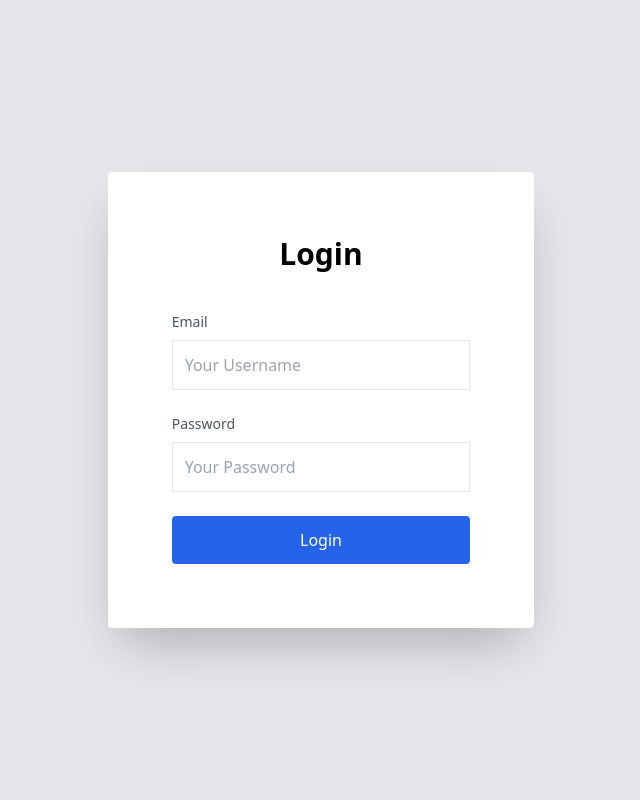
After one commit to Pranavlovescode/SkillSync, a Django app: template tweetApp/templates/login.html in a window 1280 px wide. The commit adds this page. Shown: the whole page, without its empty margins (319-959 px from the left). Run offline with Django 5.2, Linux system fonts and the light colour scheme; the template is opened without the code that fills it, so the values that code supplies are empty; some libraries are stand-ins or nearby versions.

Commit message:
new branch for templating engine

```diff
--- a/tweetApp/templates/index.html
+++ b/tweetApp/templates/index.html
@@ -1,15 +1,24 @@
+<!-- index.html -->
 {% load static %}
 <!DOCTYPE html>
 <html lang="en">
-<head>
-    <meta charset="UTF-8">
-    <meta name="viewport" content="width=device-width, initial-scale=1.0">
+  <head>
+    <meta charset="UTF-8" />
+    <meta name="viewport" content="width=device-width, initial-scale=1.0" />
     <title>PeepTalk</title>
     <script src="https://cdn.tailwindcss.com"></script>
-</head>
-<body>
-    <h1 class="font-bold text-4xl text-center">Welcome to PeepTalk</h1>
+  </head>
+  <body>
+    <!-- Check if this shows up -->
+    {% block login_form %}
+    <!-- Default content for login_form block -->
+    {% endblock %}
+
+
+    <!-- Check if this shows up -->
+    {% block signup_form %}
+    <!-- Default content for signup_form block -->
+    {% endblock %}
     <script src="{% static 'script.js' %}"></script>
-
-</body>
+  </body>
 </html>
--- /dev/null
+++ b/tweetApp/templates/login.html
@@ -0,0 +1,37 @@
+<!-- login.html -->
+{% extends "index.html" %}
+{% block login_form %}
+<div class="flex justify-center items-center h-screen bg-gray-200">
+  <div class="bg-white p-16 rounded shadow-2xl w-1/3">
+    <h2 class="text-3xl font-bold mb-10 text-center">Login</h2>
+    <form action="{% url 'login' %}" method="POST">
+      {% csrf_token %}
+      <div class="mb-6">
+        <label for="username" class="block mb-2 text-sm text-gray-600">Email</label>
+        <input
+          type="text"
+          name="email"
+          id="username"
+          placeholder="Your Username"
+          class="border w-full p-3"
+        />
+      </div>
+      <div class="mb-6">
+        <label for="password" class="block mb-2 text-sm text-gray-600">Password</label>
+        <input
+          type="password"
+          name="password"
+          id="password"
+          placeholder="Your Password"
+          class="border w-full p-3"
+        />
+      </div>
+      <button
+        type="submit"
+        class="w-full bg-blue-600 hover:bg-blue-500 text-white p-3 rounded"
+      >
+        Login
+      </button>
+    </form>
+  </div>
+{% endblock %}
--- /dev/null
+++ b/tweetApp/templates/signup.html
@@ -0,0 +1,5 @@
+{% extends "index.html" %}
+{% block signup_form %}
+<div>This is signup form</div>
+
+{% endblock %}
--- a/tweetApp/tweetApp/urls.py
+++ b/tweetApp/tweetApp/urls.py
@@ -20,11 +20,12 @@ from django.urls import path,include
 from django.conf import settings
 from django.conf.urls.static import static
 from tweetApp import views
+from .views import login_view,signup_view
 
 urlpatterns = [
     path("admin/", admin.site.urls),
     path('api/',include('tweets.urls')),
-    path('',views.first_view)
-
+    path('',login_view,name="login"),
+    path('signup/',signup_view,name="signup")
 
 ]
```
Also changed, not shown: tweetApp/tweetApp/views.py (+5 -2 lines).
